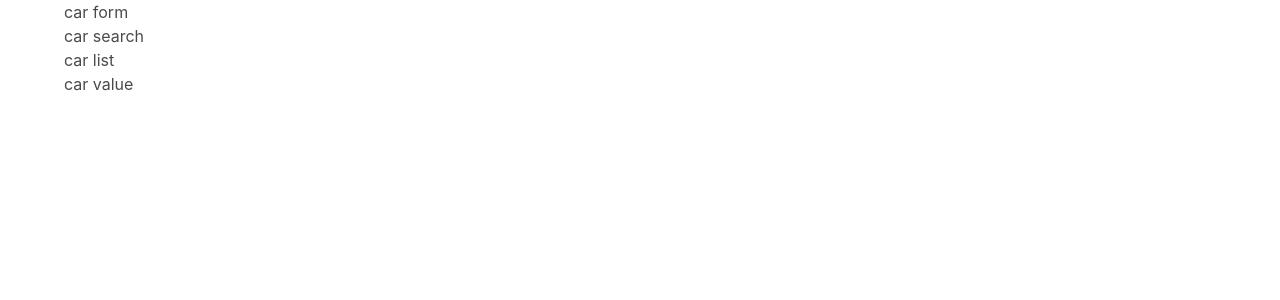
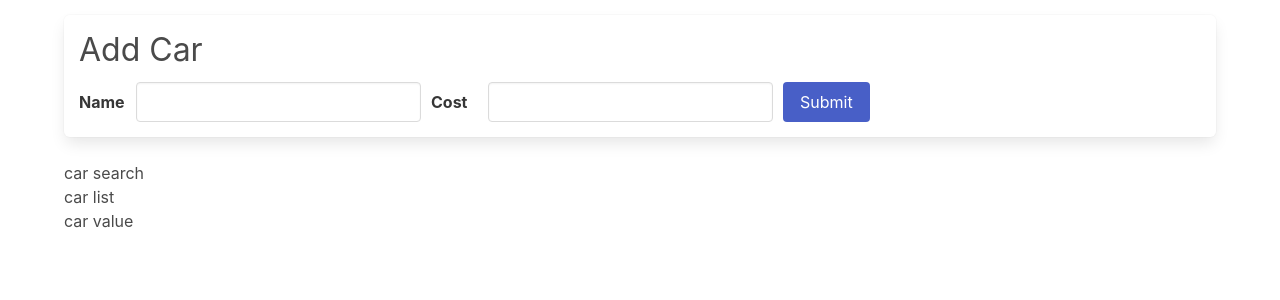
Before and after one commit to yechielklein/cars, a React (Create React App) app: page / in a window 1280 px wide. Shown: the top 300 px of the page. Built offline with nearby package versions, Linux system fonts and the light colour scheme.

Commit message:
implemented CarForm

```diff
--- a/src/components/CarForm.js
+++ b/src/components/CarForm.js
@@ -1,7 +1,58 @@
+import { useDispatch, useSelector } from 'react-redux';
+
+import { changeName, changeCost, addCar } from '../store';
+
 const CarForm = () => {
+	const dispatch = useDispatch();
+
+	const { name, cost } = useSelector(state => {
+		return {
+			name: state.form.name,
+			cost: state.form.cost,
+		};
+	});
+
+	const handleNameChange = event => {
+		dispatch(changeName(event.target.value));
+	};
+
+	const handleCostChange = event => {
+		dispatch(changeCost(parseInt(event.target.value) || 0));
+	};
+
+	const handleSubmit = event => {
+		event.preventDefault();
+
+		dispatch(addCar({ name, cost }));
+	};
+
 	return (
-		<div>
-			car form
+		<div className="car-form panel">
+			<h4 className="subtitle is-3">Add Car</h4>
+			<form onSubmit={handleSubmit}>
+				<div className="field-group">
+					<div className="field">
+						<label className="label">Name</label>
+						<input
+							className="input is-expanded"
+							value={name}
+							onChange={handleNameChange}
+						/>
+					</div>
+					<div className="field">
+						<label className="label">Cost</label>
+						<input
+							className="input is-expanded"
+							value={cost || ''}
+							onChange={handleCostChange}
+							type="number"
+						/>
+					</div>
+					<div className="field">
+						<button className="button is-link">Submit</button>
+					</div>
+				</div>
+			</form>
 		</div>
 	);
 };
```
